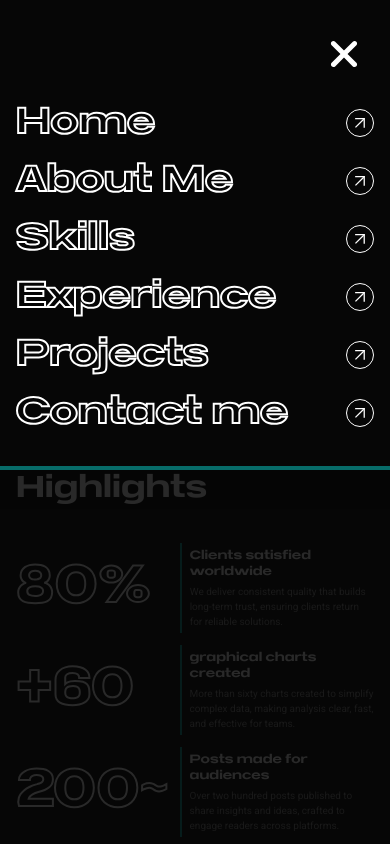
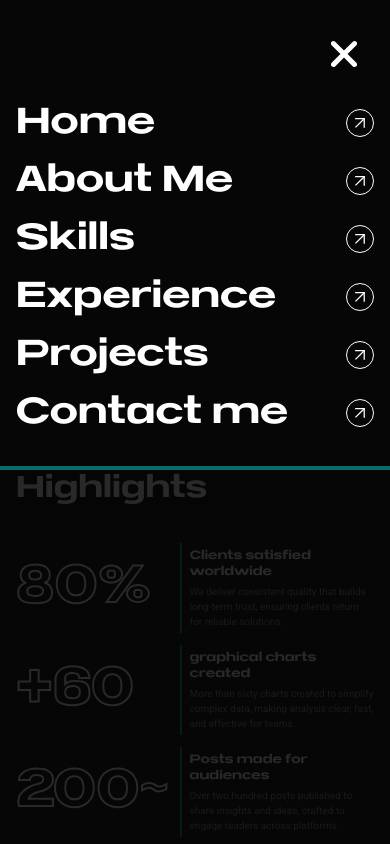
Before and after one commit to moadem-bdh/my-portfolio, a React (Vite) app: page / in a window 390 px wide. Both pictures are taken after a click on the picture 352 px from the left and 34 px from the top of the page. Shown: the top 844 px of the page. Built offline with nearby package versions, Linux system fonts and the light colour scheme.

Commit message:
fixing the menu style on phone

```diff
--- a/src/components/Project.tsx
+++ b/src/components/Project.tsx
@@ -4,7 +4,7 @@ export default function Project() {
   return (
     <div className=" flex-col-reverse md:flex-row flex w-full justify-between items-center h-max gap-3 md:gap-12 ">
 
-  <div className=" md:min-w-150  w-full md:max-w-260 flex flex-col md:px-7 px-4 md:pt-11 p-5 md:pb-12 gap-6 bg-[#d2d2d2] dark:bg-[#1B1B1BB2] rounded-3xl">       {/*   this onw need to be changed  */}
+  <div className=" md:min-w-150  w-full items-end md:max-w-260 flex flex-col md:px-7 px-4 md:pt-11 p-5 md:pb-12 gap-6 bg-[#d2d2d2] dark:bg-[#1B1B1BB2] rounded-3xl">       {/*   this onw need to be changed  */}
         <div className="  w-full items-start flex flex-col gap-2 ">
           <h1 className=" font-ncs text-bgDark dark:text-white text-[26px] md:text-6xl  ">1. Data hack</h1>
           <h6 className=" md:ml-14 ml-6.5 mt-[-8px] font-ncs text-greyPtLight dark:text-greyPt text-[9px] md:text-xl   ">
@@ -25,7 +25,7 @@ export default function Project() {
 
 
 
-      <span className=" group flex gap-2 md:gap-4 items-center w-full justify-end mt-[22px] pr-2 ">
+      <span className=" group flex gap-2 md:gap-4 items-center w-max  justify-end mt-[22px] pr-2 ">
           <p className=" cursor-pointer font-ncs text-sm md:text-[24px] text-bgDark dark:text-white ">
 View all projects
           </p>
--- a/src/modals/Menu.tsx
+++ b/src/modals/Menu.tsx
@@ -41,7 +41,7 @@ export default function Menu({   handleParentClick, setMenuAppear}:{ handleParen
         {menu.map((option) => (
             <a onClick={setMenuAppear} href={`#${option.achorLink}`} key={option.name}>
           <div className=" transition-all ease-in-out duration-300 cursor-pointer group hover:pl-6 flex w-full justify-between items-center px-4 md:px-10 ">
-            <h1 className="group-hover:[-webkit-text-stroke-width:0px] text-bgLight dark:text-bgDark  group-hover:text-bgDark   group-hover:dark:text-white font-ncs text-[36px] md:text-[64px] [-webkit-text-stroke-width:2px] md:[-webkit-text-stroke-width:2.5px] [-webkit-text-stroke-color:black] dark:[-webkit-text-stroke-color:white]  ">
+            <h1 className="md:group-hover:[-webkit-text-stroke-width:0px] text-bgDark dark:text-bgLight md:text-bgLight md:dark:text-bgDark  md:group-hover:text-bgDark   md:group-hover:dark:text-white font-ncs text-[36px] md:text-[64px] md:[-webkit-text-stroke-width:2.5px] [-webkit-text-stroke-color:black] dark:[-webkit-text-stroke-color:white]  ">
               {option.name}
             </h1>
             <div
--- a/src/pages/FullApp.tsx
+++ b/src/pages/FullApp.tsx
@@ -1,3 +1,4 @@
+import CursorAnimation from "../components/CursorAnimation";
 import useToggle from "../costumHooks/useToggle";
 import AboutSection from "./AboutSection";
 import ConatctMeSection from "./ContactMeSection";
@@ -15,8 +16,7 @@ export default function FullApp() {
 const [isDark , setIsDark ]  = useToggle(true)
 
   return (
-    <div className= {`${ isDark ? "dark": "" } flex flex-col  relative`}>
-
+    <div className= {`${ isDark ? "dark": "" } flex flex-col relative`}>
       <NavbBar setDark={setIsDark} />
       <HeroSection />
       <HighlightSection />
```
